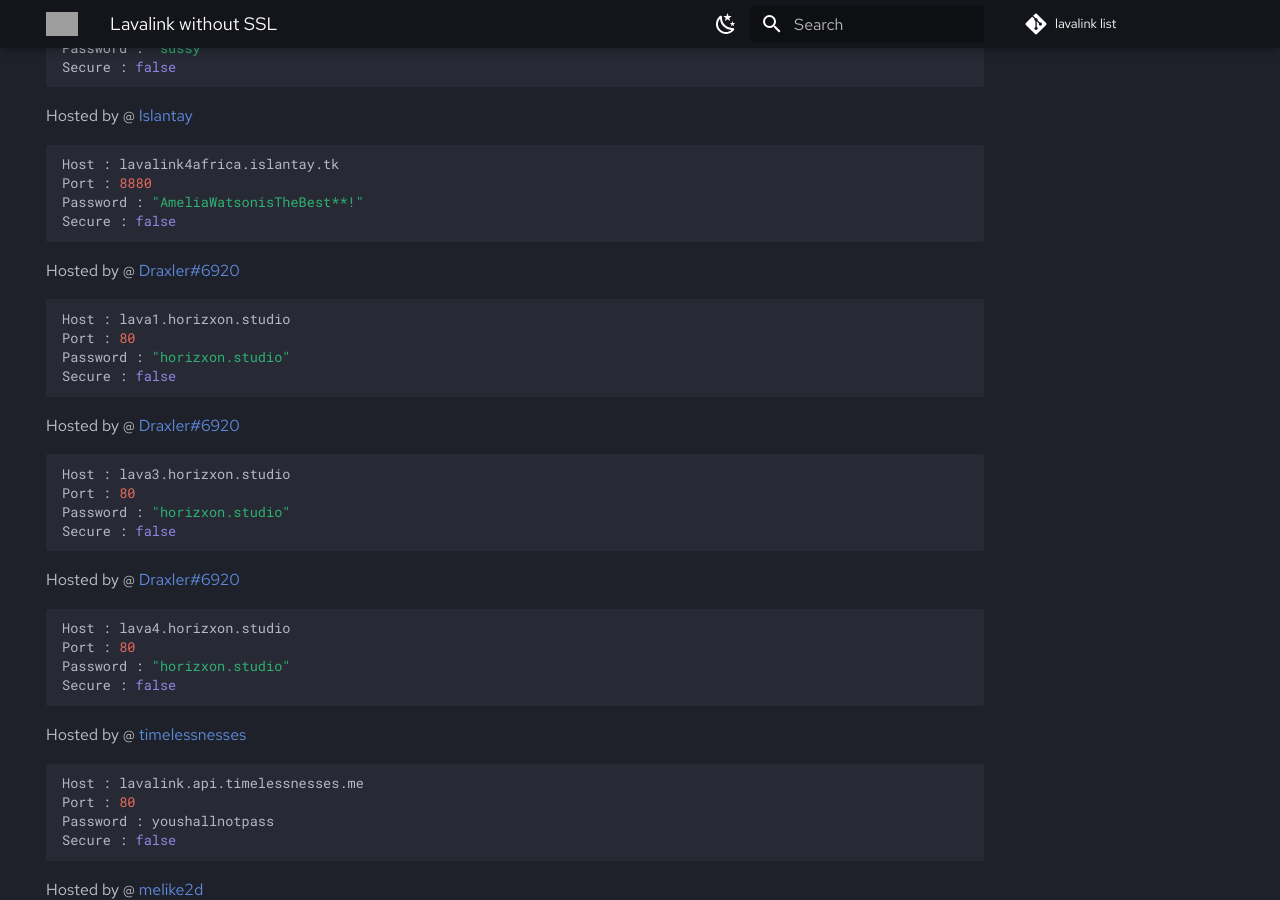
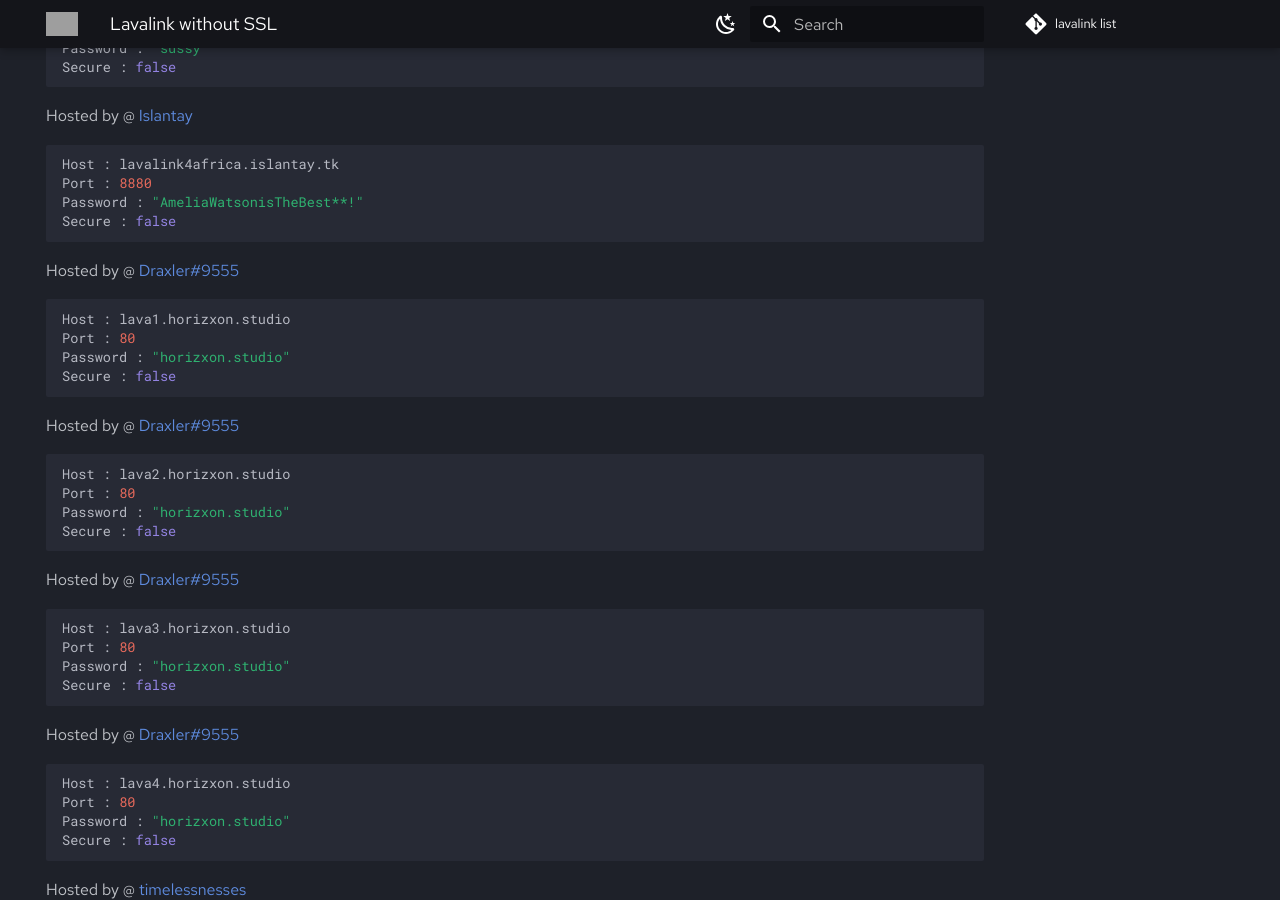
Before and after one commit to DarrenOfficial/lavalink-list, an MkDocs documentation site: the page built from docs/NoSSL/lavalink-without-ssl.md, in a window 1280 px wide and 900 px high, scrolled down 1543 px. Built offline with MkDocs 1.6.1 and Material for MkDocs 9.7.7, drawn with Linux system fonts in a browser that asks for light colours; comment, search, counter and statistics services are not loaded; grey boxes are pictures that could not be loaded.

Commit message:
Update lavalink-without-ssl.md

````diff
--- a/docs/NoSSL/lavalink-without-ssl.md
+++ b/docs/NoSSL/lavalink-without-ssl.md
@@ -87,7 +87,7 @@ Password : "AmeliaWatsonisTheBest**!"
 Secure : false
 ```
 
-Hosted by @ [Draxler#6920](https://horizxon.studio/)
+Hosted by @ [Draxler#9555](https://horizxon.studio/)
 ```bash
 Host : lava1.horizxon.studio
 Port : 80
@@ -95,7 +95,15 @@ Password : "horizxon.studio"
 Secure : false
 ```
 
-Hosted by @ [Draxler#6920](https://horizxon.studio/)
+Hosted by @ [Draxler#9555](https://horizxon.studio/)
+```bash
+Host : lava2.horizxon.studio
+Port : 80
+Password : "horizxon.studio"
+Secure : false
+```
+
+Hosted by @ [Draxler#9555](https://horizxon.studio/)
 ```bash
 Host : lava3.horizxon.studio
 Port : 80
@@ -103,7 +111,7 @@ Password : "horizxon.studio"
 Secure : false
 ```
 
-Hosted by @ [Draxler#6920](https://horizxon.studio/)
+Hosted by @ [Draxler#9555](https://horizxon.studio/)
 ```bash
 Host : lava4.horizxon.studio
 Port : 80
````
